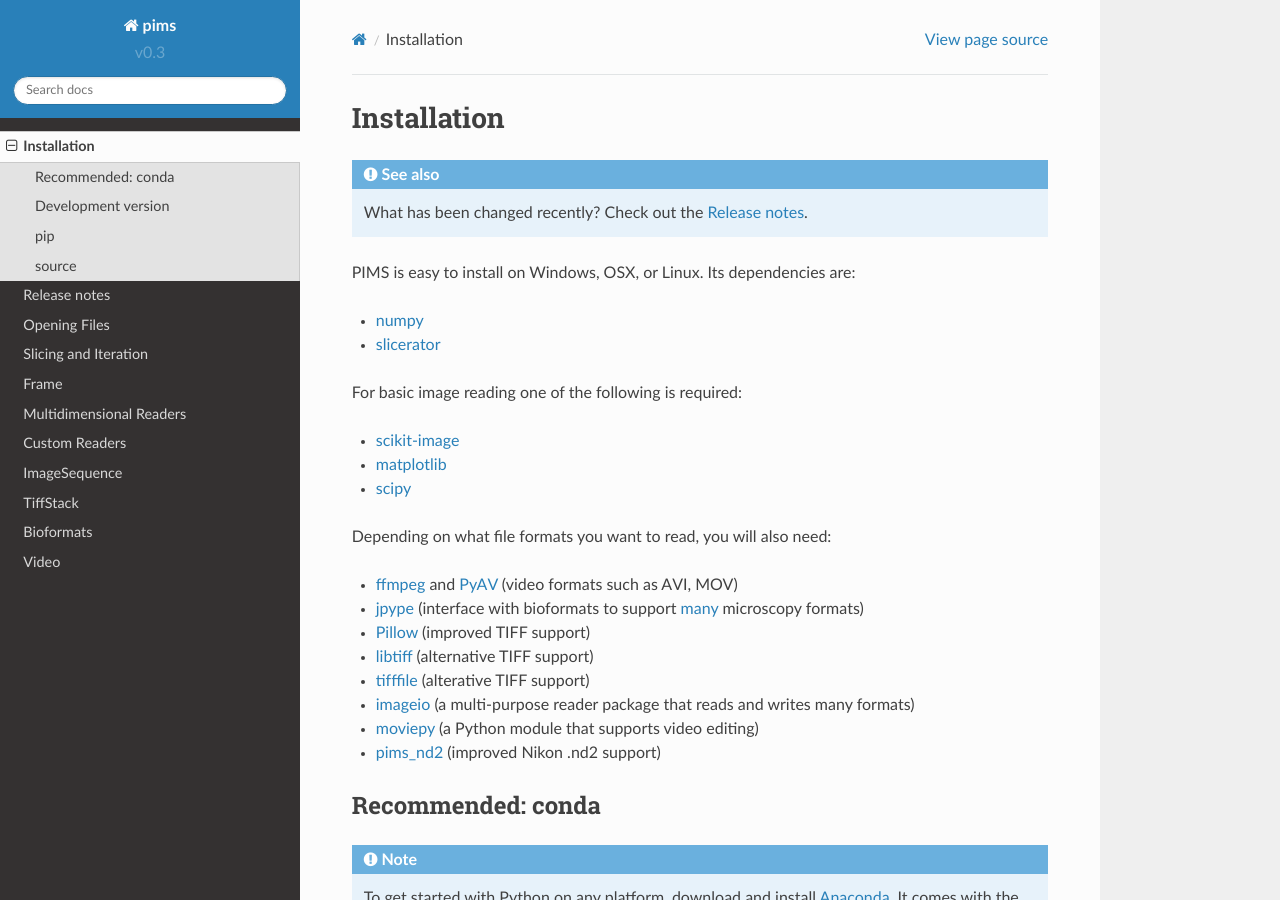
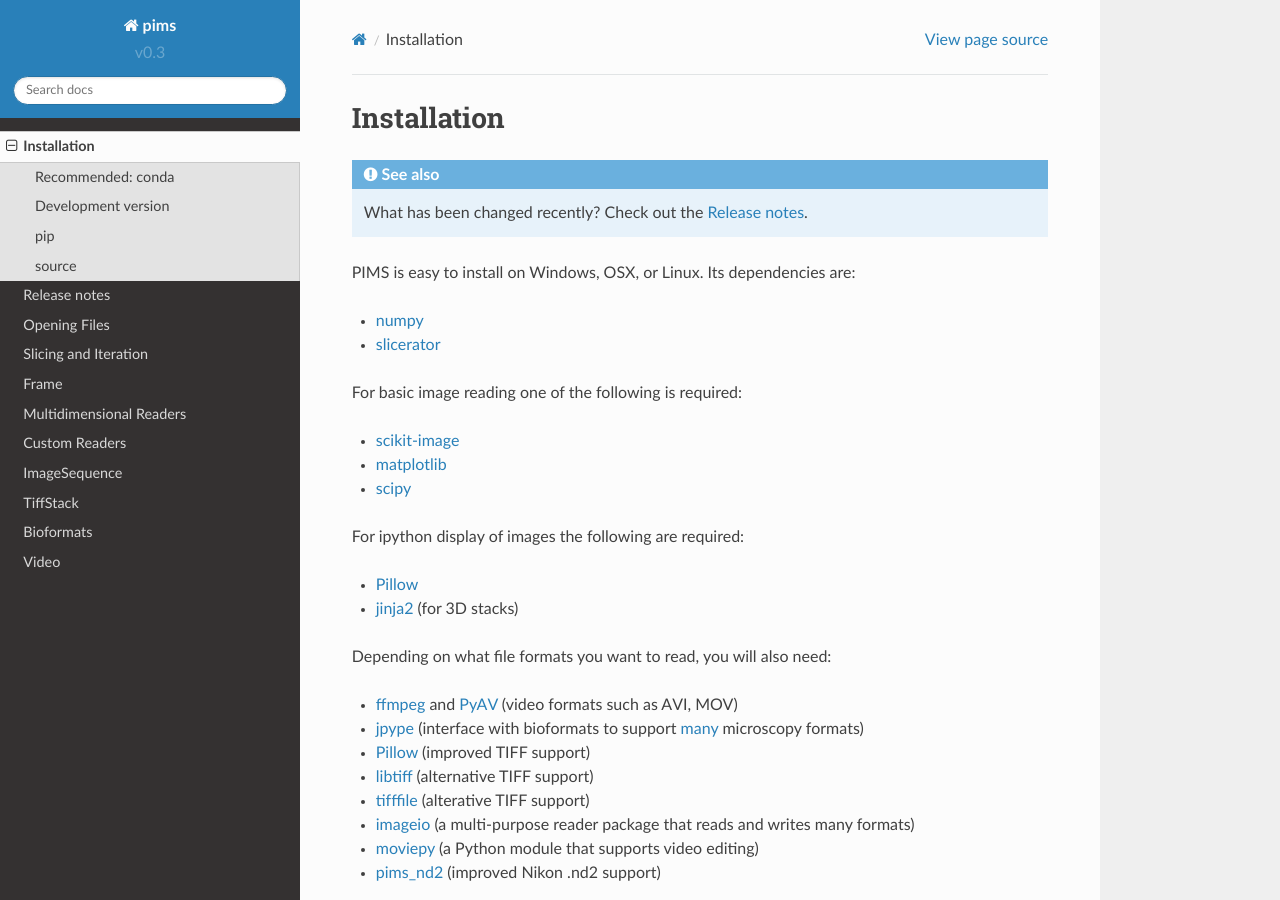
Before and after one commit to soft-matter/pims, a Sphinx documentation site: the page built from doc/source/install.rst, in a window 1280 px wide and 900 px high. Built offline with Sphinx 7.4.7 and the Read the Docs theme 2.0.0, drawn with Linux system fonts in a browser that asks for light colours.

Commit message:
Add pillow and jinja2 requirements to docs

```diff
--- a/doc/source/install.rst
+++ b/doc/source/install.rst
@@ -13,6 +13,11 @@ For basic image reading one of the following is required:
 * `scikit-image <http://scikit-image.org/>`_
 * `matplotlib <http://matplotlib.org/>`_
 * `scipy <http://www.scipy.org/>`_
+
+For ipython display of images the following are required:
+
+* `Pillow <http://pillow.readthedocs.org/en/latest/>`__
+* `jinja2 <http://jinja.pocoo.org/docs/dev/>`__ (for 3D stacks)
 
 Depending on what file formats you want to read, you will also need:
 
```
